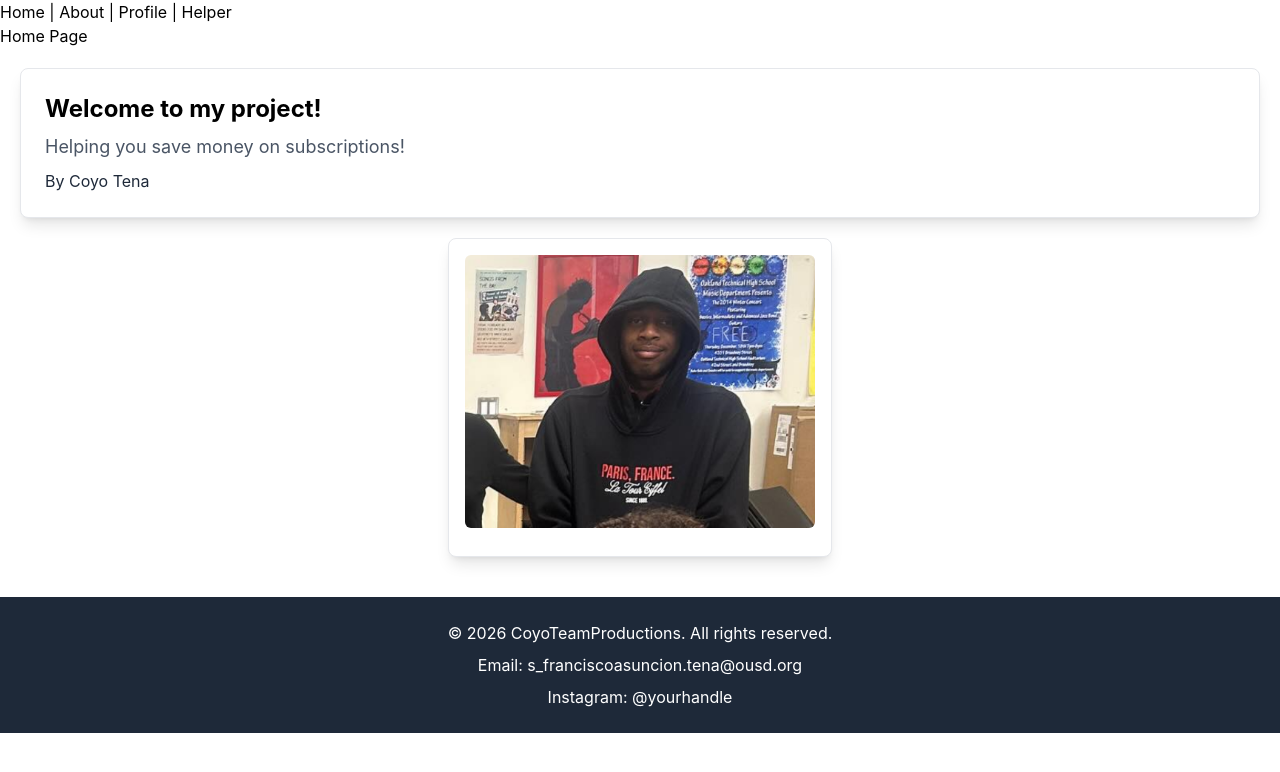
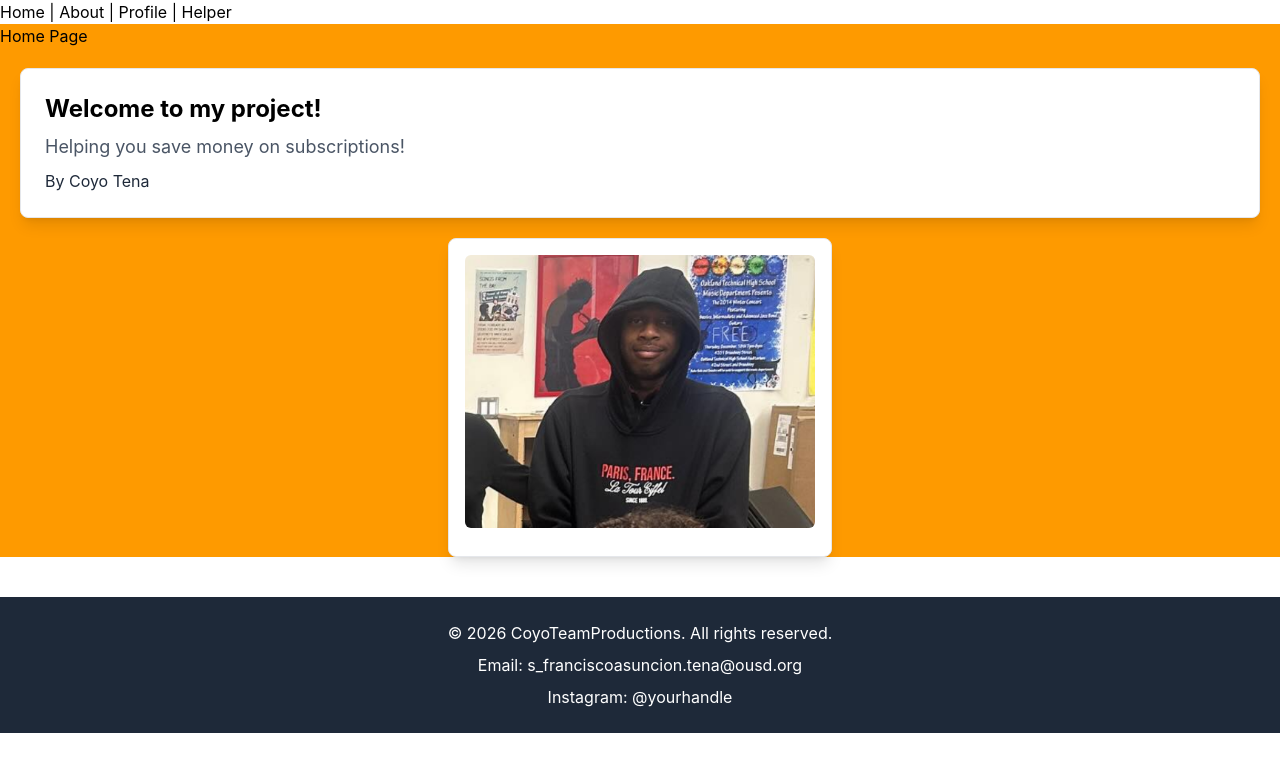
Before and after one commit to Super-sigma-67/Final, a React (Vite) app: page / in a window 1280 px wide. Shown: the top 772 px of the page. Built offline with nearby package versions, Linux system fonts and the light colour scheme.

Commit message:
adonwletj!!!

```diff
--- a/src/pages/Helper.jsx
+++ b/src/pages/Helper.jsx
@@ -3,7 +3,7 @@ import Card from "../components/Card";
 function Helper() {
   return (
   <>
-  <div className = "bg-fuchsia-700">
+  <div className = "bg-fuchsia-600">
     <h1>Helper Page</h1>
     <Card myTitle="Coyos Subscription helper Us" mySubtitle="Directions:" myBlurb="Type in your subscription, how much money it is a month and then save! Repeat as many times as needed :)" ></Card>
 </div>
--- a/src/pages/Home.jsx
+++ b/src/pages/Home.jsx
@@ -8,7 +8,7 @@ import ImageCard from "../components/imgg";
 function Home() {
   return (
   <>
-  <div class name = "bg-amber-500">
+  <div className = "bg-amber-500">
     <h1>Home Page</h1>
     <Card myTitle="Welcome to my project!" mySubtitle="Helping you save money on subscriptions!" myBlurb="By Coyo Tena"></Card>
 
```
